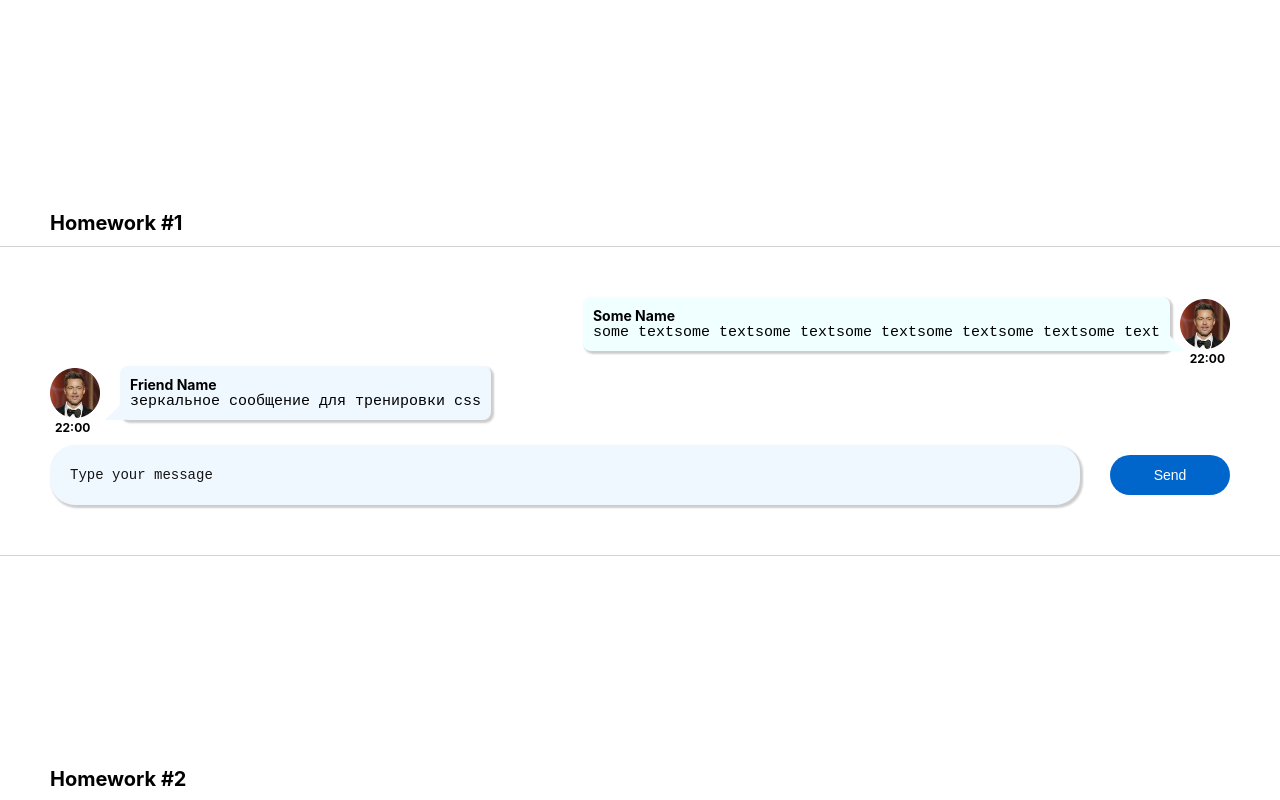
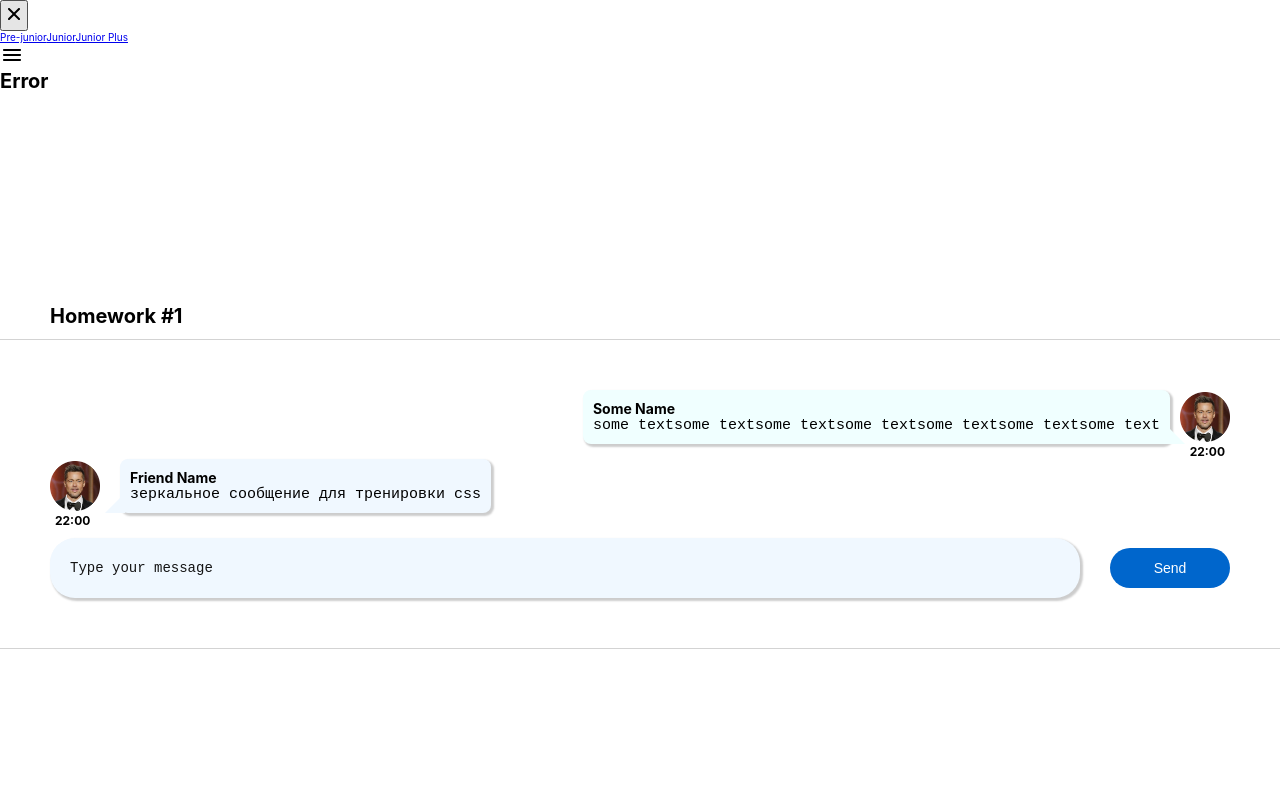
Before and after one commit to KuprIvan/hws2, a React (Create React App) app: page / in a window 1280 px wide. Shown: the top 800 px of the page. Built offline with nearby package versions, Linux system fonts and the light colour scheme.

Commit message:
FEAT: HW5 - implement Routes at Pages.tsx

```diff
--- a/src/s1-main/App.tsx
+++ b/src/s1-main/App.tsx
@@ -4,17 +4,18 @@ import HW1 from '../s2-homeworks/hw01/HW1'
 import HW2 from '../s2-homeworks/hw02/HW2';
 import HW3 from '../s2-homeworks/hw03/HW3';
 import HW4 from "../s2-homeworks/hw04/HW4";
+import HW5 from "../s2-homeworks/hw05/HW5";
 
 function App() {
     return (
         <div className={s.App}>
-            <HW1/>
+            {/*<HW1/>
             <HW2/>
             <HW3/>
-            <HW4/>
+            <HW4/>*/}
 
             {/*при выполнении дз 5 и более - закомментировать здесь дз 1-4, так как они есть внутри дз 5*/}
-            {/*<HW5/>*/}
+            <HW5/>
         </div>
     )
 }
--- a/src/s2-homeworks/hw05/Pages.tsx
+++ b/src/s2-homeworks/hw05/Pages.tsx
@@ -19,7 +19,20 @@ function Pages() {
                 {/*роутинг будут писать студенты*/}
                 {/*в начале мы попадаем на страницу '/' и переходим сразу на страницу /pre-junior*/}
                 {/*<Route ...*/}
+                <Route path={'/'} element={<PreJunior />} />
+                <Route path={PATH.PRE_JUNIOR} element={<PreJunior />} />
+               {/* <Route path={PATH.PRE_JUNIOR} element={(
+                    <div>
+                        Pre-Junior
 
+                        <Routes>
+                            <Route path={PATH.JUNIOR_PLUS} element={<JuniorPlus />} />
+                        </Routes>
+                    </div>
+                )}/>*/}
+                <Route path={PATH.JUNIOR} element={<Junior />} />
+                <Route path={PATH.JUNIOR_PLUS} element={<JuniorPlus />} />
+                <Route path={'/*'} element={<Error404 />} />
                 {/*роуты для /pre-junior, /junior, /junior-plus*/}
                 {/*<Route ...*/}
                 {/*<Route ...*/}
```
